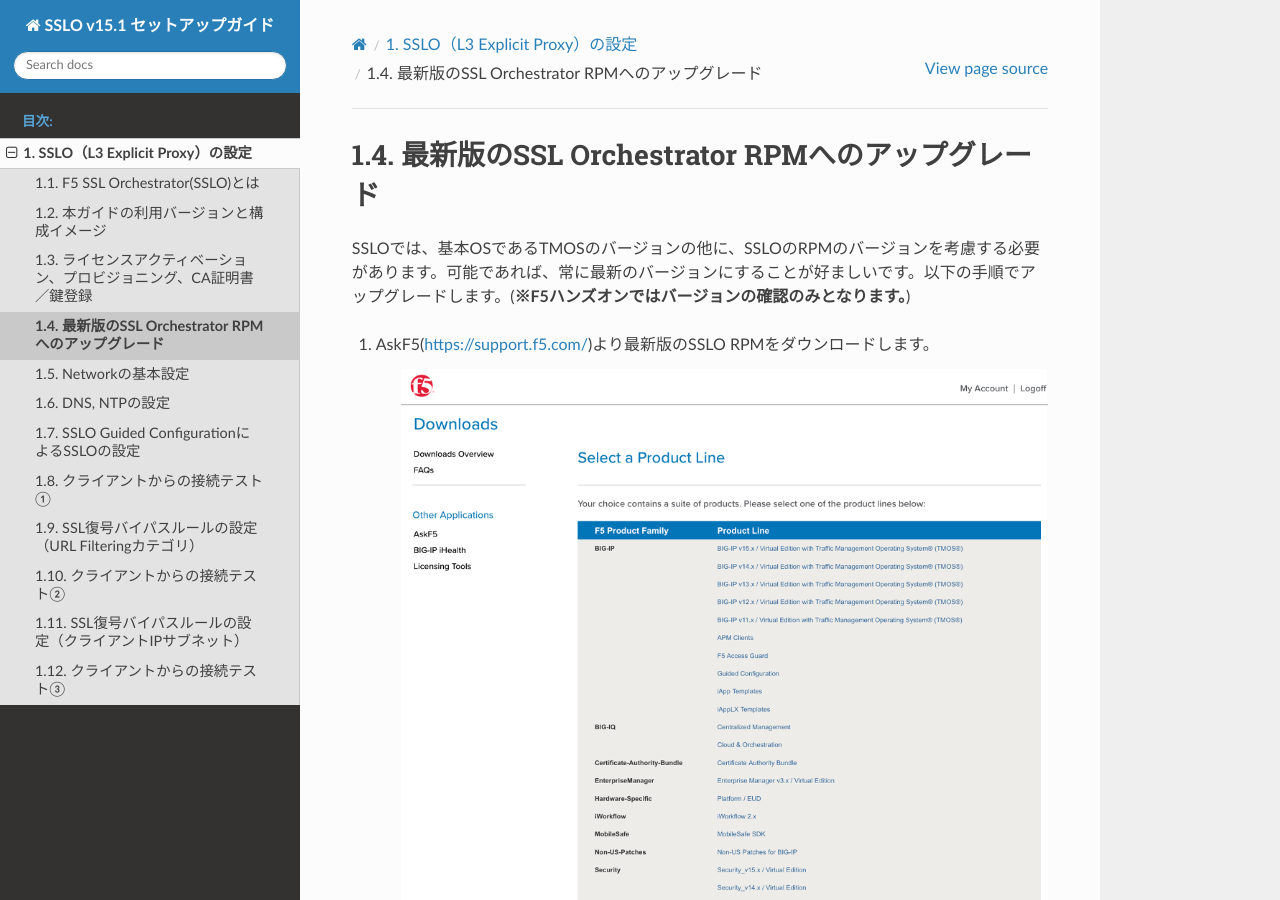
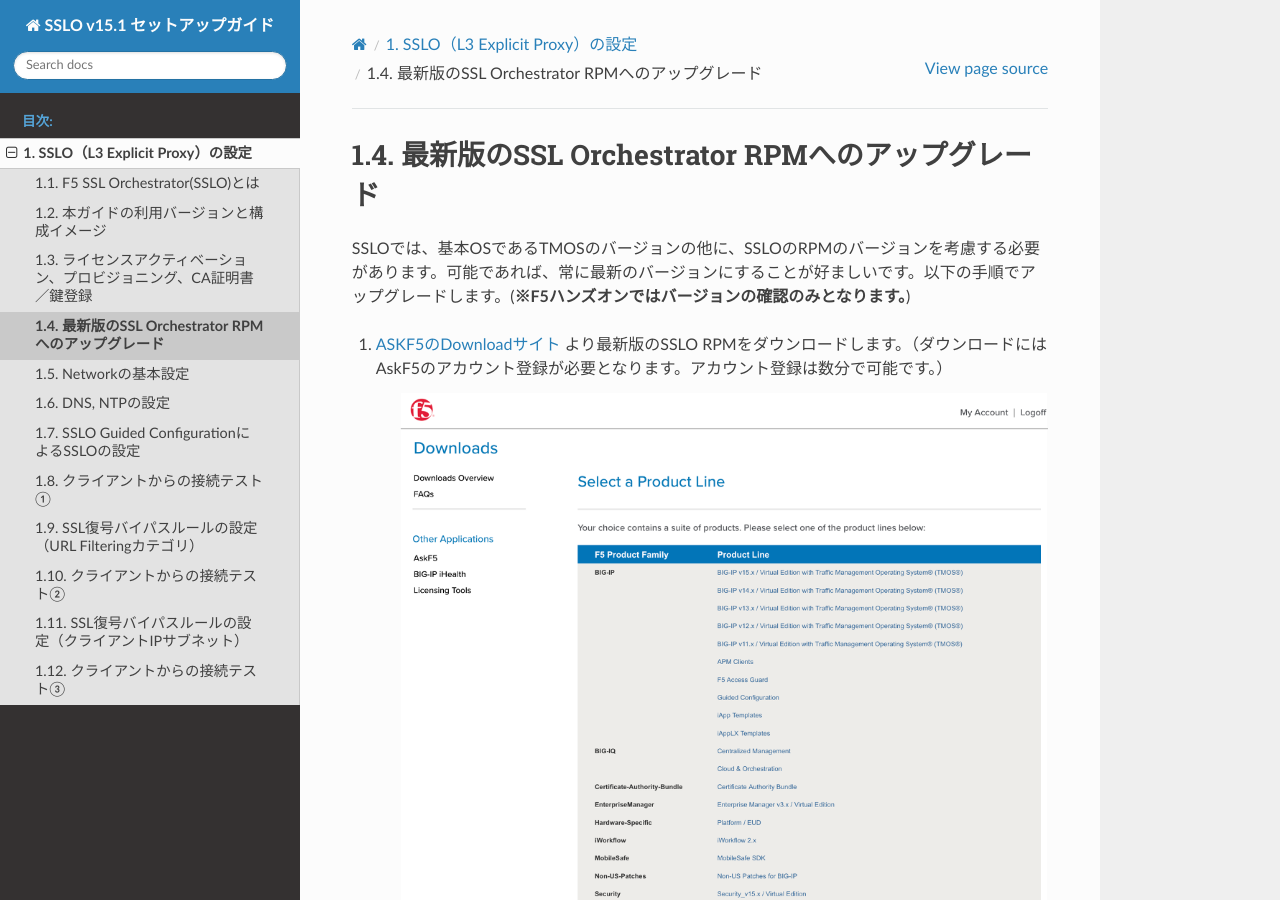
Before and after one commit to BeF5/f5j-easy-setup-sslo-15, a Sphinx documentation site: the page built from docs/content1/module04/module04.rst, in a window 1280 px wide and 900 px high. Built offline with Sphinx 7.4.7 and the Read the Docs theme 2.0.0, drawn with Linux system fonts in a browser that asks for light colours.

```diff
--- a/docs/content1/module04/module04.rst
+++ b/docs/content1/module04/module04.rst
@@ -3,7 +3,7 @@
 
 SSLOでは、基本OSであるTMOSのバージョンの他に、SSLOのRPMのバージョンを考慮する必要があります。可能であれば、常に最新のバージョンにすることが好ましいです。以下の手順でアップグレードします。(**※F5ハンズオンではバージョンの確認のみとなります。**)
 
-#. AskF5(https://support.f5.com/)より最新版のSSLO RPMをダウンロードします。
+#. `ASKF5のDownloadサイト <https://downloads.f5.com/>`__ より最新版のSSLO RPMをダウンロードします。（ダウンロードにはAskF5のアカウント登録が必要となります。アカウント登録は数分で可能です。）
 
     .. image:: images/mod4-1.png
     |
--- a/docs/content1/module08/module08.rst
+++ b/docs/content1/module08/module08.rst
@@ -13,7 +13,7 @@
 
    .. image:: images/mod8-2.png
    |
-#. curlコマンドで確認する場合は、**curl -vk --proxy 10.1.10.150:3128 https://httpbin.org/get**　と入力し、確認します。
+#. curlコマンドで確認する場合は、curl -vk --proxy 10.1.10.150:3128 https://httpbin.org/get と入力し、確認します。
 
    .. image:: images/mod8-3.png
    |
--- a/docs/content1/module09/module09.rst
+++ b/docs/content1/module09/module09.rst
@@ -4,7 +4,7 @@
 SSLOでは、SSL復号をバイパスするためのルールを柔軟に設定可能です。ここでは、特定カテゴリのサイト（例：金融、ヘルスケア）へのアクセスは、SSL復号をバイパスする設定を行います。
 
 .. note::
-    管理者が設定した接続先でルールを設定することもできますが、一般的なカテゴリルールを利用したい場合、別途URL Filteringのサブスクリプションライセンスが必要となります。また、URL Filtering またはSWGのプロビジョニング、URL Filtering DBのダウンロードが必要です。（F5ハンズオンでは予め、URL Filtering DBを設定、ダウンロードしてあります。）
+    管理者が設定した接続先でルールを設定することもできますが、一般的なカテゴリルールを利用したい場合、別途URL Filteringのサブスクリプションライセンスが必要となります。また、URL Filteringのプロビジョニング、URL Filtering DBのダウンロードが必要です。（F5ハンズオンでは予め、URL Filtering DBを設定、ダウンロードしてあります。）
 
 #. **SSL Orchestrator >> Configuration** にて、**Security Policies** を選択します。
 
```
Also changed, not shown: docs/content1/module03/module03.rst (+1 -2 lines), docs/index.rst (+1 -1 lines), docs/content1/module03/images/mod3-2.png.
